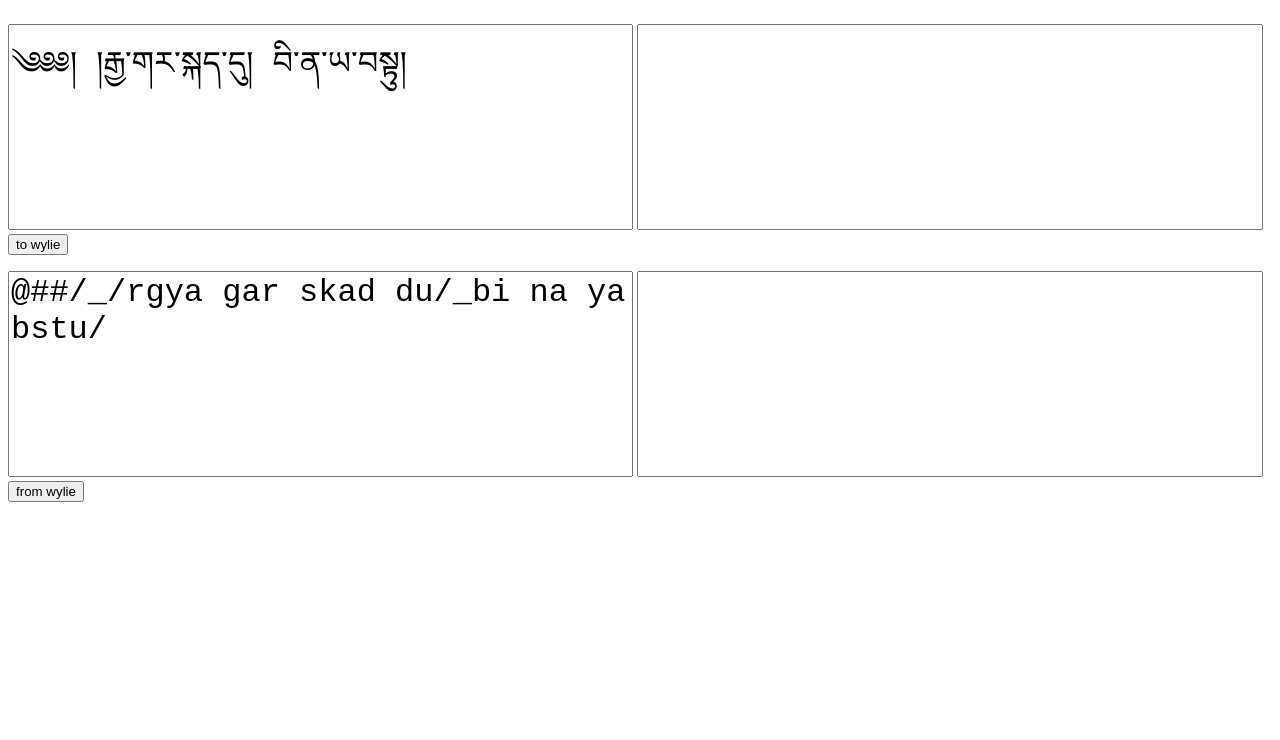
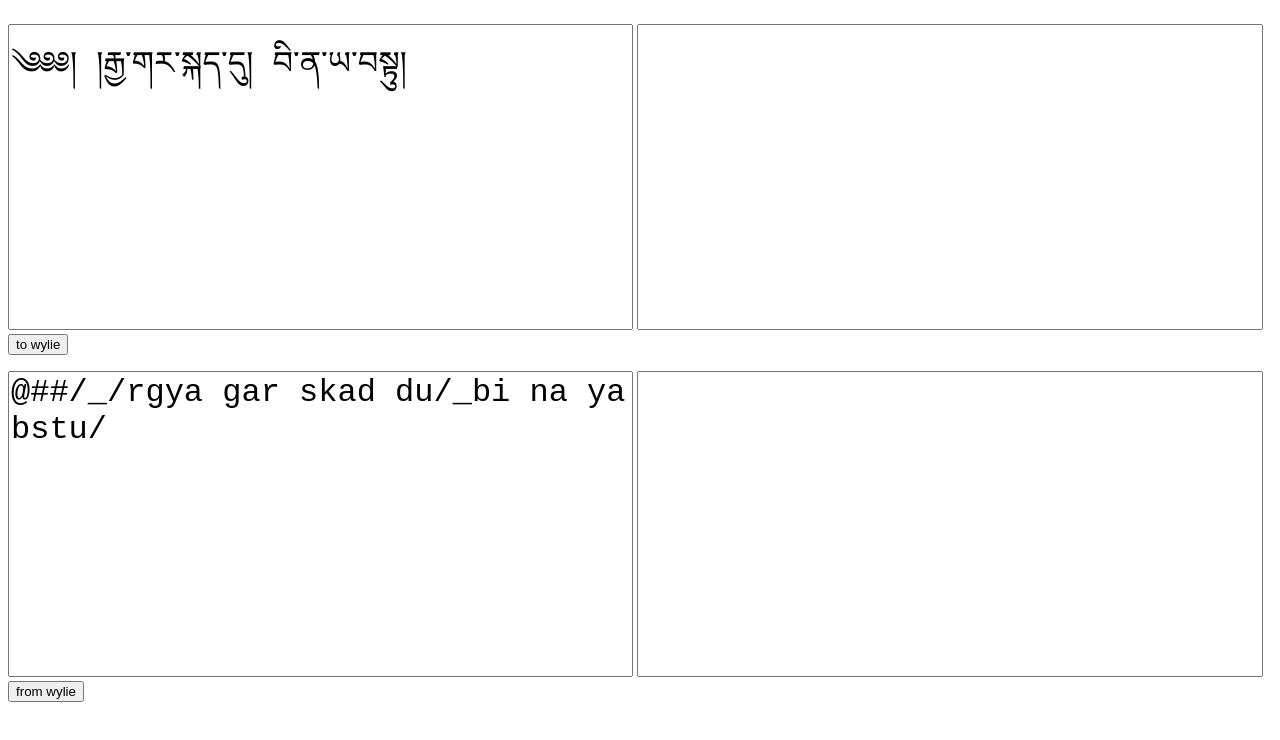
Before and after one commit to karmapa/wylie, a website: page demo/index.html in a window 1280 px wide. Drawn offline with Linux system fonts and the light colour scheme.

Commit message:
fix input height

```diff
--- a/demo/demo.css
+++ b/demo/demo.css
@@ -7,11 +7,11 @@ textarea {
 .input {
   resize: none;
   width: 49%;
-  height: 200px;
+  height: 300px;
 }
 
 .output {
   resize: none;
   width: 49%;
-  height: 200px;
+  height: 300px;
 }
```
